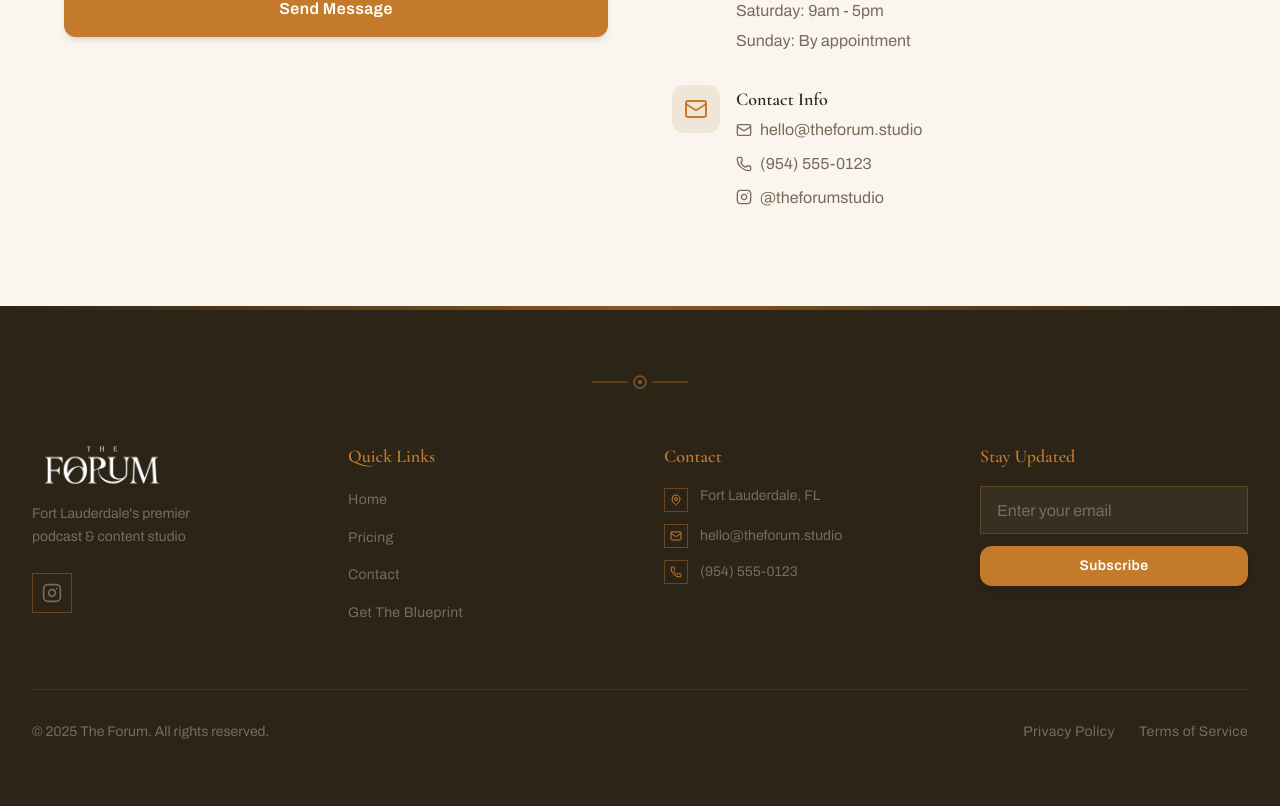
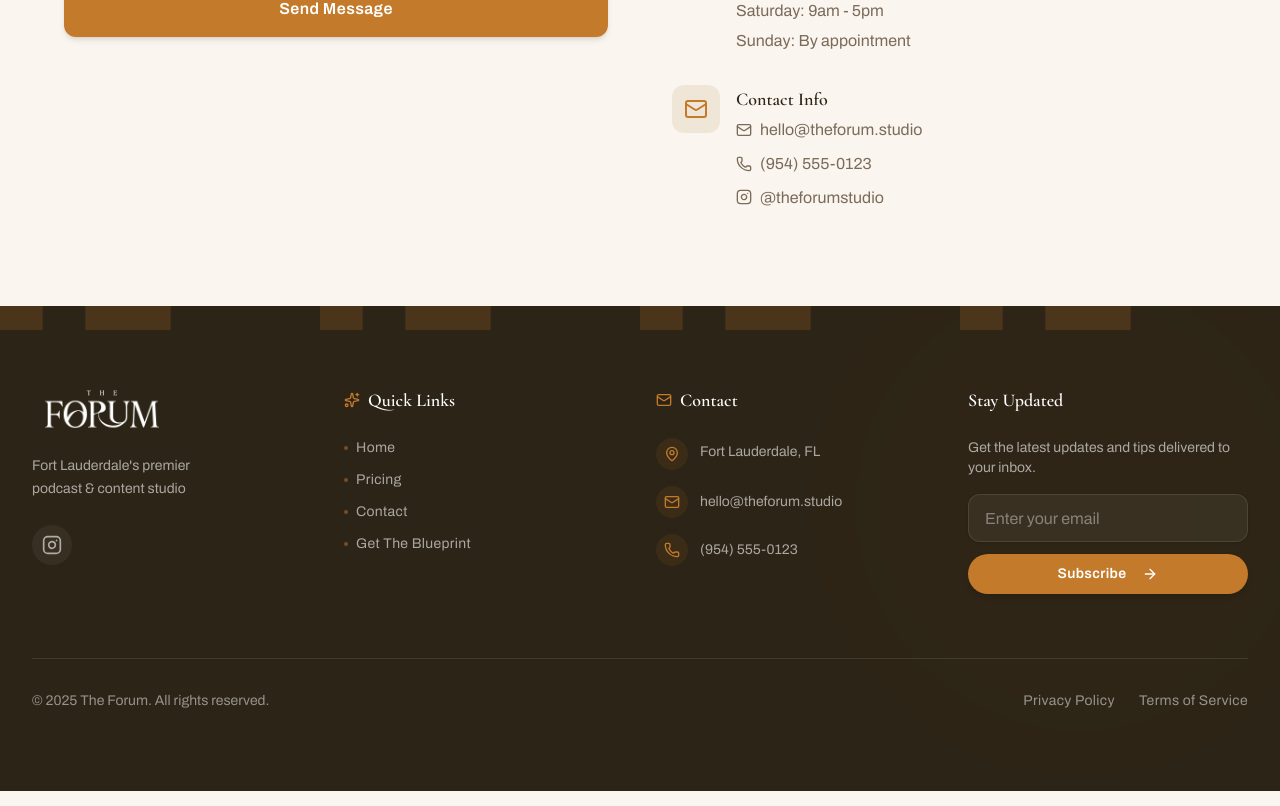
Before and after one commit to Juandurdaneta/the-forum-website, a Next.js app: page /contact in a window 1280 px wide. Shown: the part 1285-2091 px from the top of the page. Built offline with nearby package versions, Linux system fonts and the light colour scheme.

Commit message:
Refactor Footer, Header, FinalCTA, Input, and Select components: enhance styles with Greek Key border, improve layout, and add animations for better user experience

```diff
--- a/components/layout/Footer.tsx
+++ b/components/layout/Footer.tsx
@@ -5,18 +5,31 @@ import { Logo } from "./Logo";
 import { Input } from "@/components/ui/Input";
 import { Button } from "@/components/ui/Button";
 import { SITE_CONFIG, NAV_LINKS, CONTACT_INFO } from "@/lib/constants";
-import { Instagram, Mail, Phone, MapPin } from "lucide-react";
+import { Instagram, Mail, Phone, MapPin, ArrowRight, Sparkles } from "lucide-react";
 import { toast } from "@/components/ui/Toaster";
 import * as React from "react";
+import { motion } from "framer-motion";
 
-// Greek ornament component
-function GreekOrnament() {
+// Greek Key Border Pattern
+function GreekKeyBorder({ className = "", color = "#C47A2B" }: { className?: string; color?: string }) {
   return (
-    <svg className="w-24 h-6 text-brand-terracotta/60" viewBox="0 0 96 24" fill="none">
-      <path d="M0 12h36" stroke="currentColor" strokeWidth="1" />
-      <path d="M60 12h36" stroke="currentColor" strokeWidth="1" />
-      <circle cx="48" cy="12" r="6" stroke="currentColor" strokeWidth="1.5" fill="none" />
-      <circle cx="48" cy="12" r="2" fill="currentColor" />
+    <svg
+      className={className}
+      viewBox="0 0 120 24"
+      fill="none"
+      xmlns="http://www.w3.org/2000/svg"
+      preserveAspectRatio="xMidYMid slice"
+    >
+      <defs>
+        <pattern id="footerGreekKey" x="0" y="0" width="30" height="24" patternUnits="userSpaceOnUse">
+          <path
+            d="M0 20V4h4v12h8V4h4v16h-4V8H8v12H0z"
+            fill={color}
+            fillOpacity="0.2"
+          />
+        </pattern>
+      </defs>
+      <rect width="100%" height="100%" fill="url(#footerGreekKey)" />
     </svg>
   );
 }
@@ -30,7 +43,6 @@ export function Footer() {
     if (!email) return;
 
     setIsLoading(true);
-    // Simulate API call
     await new Promise((resolve) => setTimeout(resolve, 1000));
     setIsLoading(false);
     setEmail("");
@@ -38,29 +50,36 @@ export function Footer() {
   };
 
   return (
-    <footer className="bg-brand-black text-white relative">
+    <footer className="bg-brand-black text-white relative overflow-hidden">
       {/* Greek key border top */}
-      <div className="absolute top-0 left-0 right-0 h-1 bg-gradient-to-r from-transparent via-brand-terracotta/60 to-transparent" />
+      <div className="absolute top-0 left-0 right-0 h-6 overflow-hidden z-10">
+        <GreekKeyBorder className="w-full h-full" />
+      </div>
 
-      <div className="container mx-auto px-4 md:px-6 lg:px-8 py-16">
-        {/* Greek ornament at top */}
-        <div className="flex justify-center mb-12">
-          <GreekOrnament />
-        </div>
+      {/* Background orbs */}
+      <motion.div
+        animate={{
+          scale: [1, 1.2, 1],
+          opacity: [0.05, 0.1, 0.05]
+        }}
+        transition={{ duration: 12, repeat: Infinity }}
+        className="absolute top-0 right-0 w-[400px] h-[400px] bg-brand-terracotta/20 rounded-full blur-3xl"
+      />
 
-        <div className="grid grid-cols-1 md:grid-cols-2 lg:grid-cols-4 gap-12">
+      <div className="container mx-auto px-4 md:px-6 lg:px-8 py-20 relative z-10">
+        <div className="grid grid-cols-1 md:grid-cols-2 lg:grid-cols-4 gap-12 lg:gap-8">
           {/* Logo & Tagline */}
-          <div className="space-y-4">
+          <div className="space-y-6">
             <Logo variant="light" />
-            <p className="text-brand-slate text-sm leading-relaxed mt-0 w-44">
+            <p className="text-white/60 text-sm leading-relaxed max-w-[200px]">
               {SITE_CONFIG.tagline}
             </p>
-            <div className="flex gap-4 mt-6">
+            <div className="flex gap-3">
               <a
                 href={`https://instagram.com/${CONTACT_INFO.instagram.replace("@", "")}`}
                 target="_blank"
                 rel="noopener noreferrer"
-                className="w-10 h-10 border border-brand-terracotta/40 flex items-center justify-center text-brand-slate hover:text-brand-terracotta hover:border-brand-terracotta transition-colors"
+                className="w-10 h-10 rounded-full bg-white/5 flex items-center justify-center text-white/60 hover:text-brand-terracotta hover:bg-brand-terracotta/10 transition-all"
                 aria-label="Instagram"
               >
                 <Instagram className="h-5 w-5" />
@@ -70,7 +89,8 @@ export function Footer() {
 
           {/* Quick Links */}
           <div>
-            <h4 className="font-heading text-lg font-semibold mb-4 text-brand-terracotta">
+            <h4 className="font-heading text-lg font-semibold mb-6 text-white flex items-center gap-2">
+              <Sparkles className="w-4 h-4 text-brand-terracotta" />
               Quick Links
             </h4>
             <ul className="space-y-3">
@@ -78,8 +98,9 @@ export function Footer() {
                 <li key={link.href}>
                   <Link
                     href={link.href}
-                    className="text-brand-slate hover:text-brand-terracotta transition-colors text-sm tracking-wide"
+                    className="text-white/60 hover:text-brand-terracotta transition-colors text-sm tracking-wide flex items-center gap-2 group"
                   >
+                    <span className="w-1 h-1 rounded-full bg-brand-terracotta/50 group-hover:bg-brand-terracotta transition-colors" />
                     {link.label}
                   </Link>
                 </li>
@@ -87,8 +108,9 @@ export function Footer() {
               <li>
                 <Link
                   href="#blueprint"
-                  className="text-brand-slate hover:text-brand-terracotta transition-colors text-sm tracking-wide"
+                  className="text-white/60 hover:text-brand-terracotta transition-colors text-sm tracking-wide flex items-center gap-2 group"
                 >
+                  <span className="w-1 h-1 rounded-full bg-brand-terracotta/50 group-hover:bg-brand-terracotta transition-colors" />
                   Get The Blueprint
                 </Link>
               </li>
@@ -97,32 +119,35 @@ export function Footer() {
 
           {/* Contact Info */}
           <div>
-            <h4 className="font-heading text-lg font-semibold mb-4 text-brand-terracotta">Contact</h4>
-            <ul className="space-y-3 text-sm text-brand-slate">
+            <h4 className="font-heading text-lg font-semibold mb-6 text-white flex items-center gap-2">
+              <Mail className="w-4 h-4 text-brand-terracotta" />
+              Contact
+            </h4>
+            <ul className="space-y-4 text-sm">
               <li className="flex items-start gap-3">
-                <div className="w-6 h-6 border border-brand-terracotta/40 flex items-center justify-center flex-shrink-0 mt-0.5">
-                  <MapPin className="h-3 w-3 text-brand-terracotta" />
+                <div className="w-8 h-8 rounded-full bg-brand-terracotta/10 flex items-center justify-center flex-shrink-0">
+                  <MapPin className="h-4 w-4 text-brand-terracotta" />
                 </div>
-                <span>{CONTACT_INFO.address}</span>
+                <span className="text-white/60 pt-1">{CONTACT_INFO.address}</span>
               </li>
               <li className="flex items-center gap-3">
-                <div className="w-6 h-6 border border-brand-terracotta/40 flex items-center justify-center flex-shrink-0">
-                  <Mail className="h-3 w-3 text-brand-terracotta" />
+                <div className="w-8 h-8 rounded-full bg-brand-terracotta/10 flex items-center justify-center flex-shrink-0">
+                  <Mail className="h-4 w-4 text-brand-terracotta" />
                 </div>
                 <a
                   href={`mailto:${CONTACT_INFO.email}`}
-                  className="hover:text-brand-terracotta transition-colors"
+                  className="text-white/60 hover:text-brand-terracotta transition-colors"
                 >
                   {CONTACT_INFO.email}
                 </a>
               </li>
               <li className="flex items-center gap-3">
-                <div className="w-6 h-6 border border-brand-terracotta/40 flex items-center justify-center flex-shrink-0">
-                  <Phone className="h-3 w-3 text-brand-terracotta" />
+                <div className="w-8 h-8 rounded-full bg-brand-terracotta/10 flex items-center justify-center flex-shrink-0">
+                  <Phone className="h-4 w-4 text-brand-terracotta" />
                 </div>
                 <a
                   href={`tel:${CONTACT_INFO.phone}`}
-                  className="hover:text-brand-terracotta transition-colors"
+                  className="text-white/60 hover:text-brand-terracotta transition-colors"
                 >
                   {CONTACT_INFO.phone}
                 </a>
@@ -132,9 +157,12 @@ export function Footer() {
 
           {/* Newsletter */}
           <div>
-            <h4 className="font-heading text-lg font-semibold mb-4 text-brand-terracotta">
+            <h4 className="font-heading text-lg font-semibold mb-6 text-white">
               Stay Updated
             </h4>
+            <p className="text-white/60 text-sm mb-4">
+              Get the latest updates and tips delivered to your inbox.
+            </p>
 
             <form onSubmit={handleNewsletterSubmit} className="space-y-3">
               <Input
@@ -142,23 +170,28 @@ export function Footer() {
                 placeholder="Enter your email"
                 value={email}
                 onChange={(e) => setEmail(e.target.value)}
-                className="bg-white/5 border-brand-terracotta/30 text-white placeholder:text-brand-slate focus:border-brand-terracotta"
+                className="bg-white/5 border-white/10 text-white placeholder:text-white/40 focus:border-brand-terracotta rounded-xl"
               />
               <Button
                 type="submit"
                 size="sm"
-                className="w-full"
+                className="w-full rounded-full"
                 disabled={isLoading}
               >
-                {isLoading ? "Subscribing..." : "Subscribe"}
+                {isLoading ? "Subscribing..." : (
+                  <>
+                    Subscribe
+                    <ArrowRight className="ml-2 h-4 w-4" />
+                  </>
+                )}
               </Button>
             </form>
           </div>
         </div>
 
         {/* Bottom Bar */}
-        <div className="mt-16 pt-8 border-t border-brand-terracotta/20">
-          <div className="flex flex-col md:flex-row justify-between items-center gap-4 text-sm text-brand-slate">
+        <div className="mt-16 pt-8 border-t border-white/10">
+          <div className="flex flex-col md:flex-row justify-between items-center gap-4 text-sm text-white/50">
             <p>© {new Date().getFullYear()} The Forum. All rights reserved.</p>
             <div className="flex gap-6">
               <Link
--- a/components/layout/Header.tsx
+++ b/components/layout/Header.tsx
@@ -7,7 +7,7 @@ import { cn } from "@/lib/utils";
 import { Logo } from "./Logo";
 import { Button } from "@/components/ui/Button";
 import { NAV_LINKS } from "@/lib/constants";
-import { Menu, X } from "lucide-react";
+import { Menu, X, ArrowRight } from "lucide-react";
 import { motion, AnimatePresence } from "framer-motion";
 
 export function Header() {
@@ -33,7 +33,7 @@ export function Header() {
         className={cn(
           "fixed top-0 left-0 right-0 z-50 transition-all duration-300",
           isScrolled
-            ? "bg-white/95 backdrop-blur-md shadow-sm py-3"
+            ? "bg-white/95 backdrop-blur-md shadow-lg py-3"
             : "bg-transparent py-5"
         )}
       >
@@ -48,30 +48,42 @@ export function Header() {
                   key={link.href}
                   href={link.href}
                   className={cn(
-                    "text-sm font-medium tracking-wide transition-colors hover:text-brand-terracotta",
+                    "text-sm font-medium tracking-wide transition-colors hover:text-brand-terracotta relative group",
                     pathname === link.href
                       ? "text-brand-terracotta"
                       : "text-brand-black"
                   )}
                 >
                   {link.label}
+                  <span className={cn(
+                    "absolute -bottom-1 left-0 w-0 h-0.5 bg-brand-terracotta transition-all duration-300 group-hover:w-full",
+                    pathname === link.href && "w-full"
+                  )} />
                 </Link>
               ))}
-              <Button size="sm" asChild className="rounded-none">
-                <Link href="#blueprint">Get The Blueprint</Link>
+              <Button size="sm" asChild className="rounded-full shadow-md hover:shadow-lg">
+                <Link href="#blueprint">
+                  Get The Blueprint
+                  <ArrowRight className="ml-2 h-4 w-4" />
+                </Link>
               </Button>
             </div>
 
             {/* Mobile Menu Button */}
             <button
               onClick={() => setIsMobileMenuOpen(!isMobileMenuOpen)}
-              className="md:hidden p-2 text-brand-black hover:text-brand-terracotta transition-colors"
+              className={cn(
+                "md:hidden w-10 h-10 rounded-full flex items-center justify-center transition-all",
+                isMobileMenuOpen
+                  ? "bg-brand-terracotta text-white"
+                  : "bg-brand-terracotta/10 text-brand-black hover:bg-brand-terracotta/20"
+              )}
               aria-label="Toggle menu"
             >
               {isMobileMenuOpen ? (
-                <X className="h-6 w-6" />
+                <X className="h-5 w-5" />
               ) : (
-                <Menu className="h-6 w-6" />
+                <Menu className="h-5 w-5" />
               )}
             </button>
           </nav>
@@ -89,9 +101,14 @@ export function Header() {
             className="fixed inset-0 z-40 bg-brand-cream pt-24 md:hidden"
           >
             <nav className="flex flex-col items-center gap-6 p-8">
-              {NAV_LINKS.map((link) => (
+              {NAV_LINKS.map((link, index) => (
+                <motion.div
+                  key={link.href}
+                  initial={{ opacity: 0, y: 10 }}
+                  animate={{ opacity: 1, y: 0 }}
+                  transition={{ delay: index * 0.1 }}
+                >
                   <Link
-                  key={link.href}
                     href={link.href}
                     className={cn(
                       "text-xl font-heading font-medium transition-colors hover:text-brand-terracotta",
@@ -102,10 +119,20 @@ export function Header() {
                   >
                     {link.label}
                   </Link>
+                </motion.div>
               ))}
-              <Button size="lg" className="mt-4 w-full max-w-xs rounded-none" asChild>
-                <Link href="#blueprint">Get The Blueprint</Link>
+              <motion.div
+                initial={{ opacity: 0, y: 10 }}
+                animate={{ opacity: 1, y: 0 }}
+                transition={{ delay: NAV_LINKS.length * 0.1 }}
+              >
+                <Button size="lg" className="mt-4 w-full max-w-xs rounded-full shadow-lg" asChild>
+                  <Link href="#blueprint">
+                    Get The Blueprint
+                    <ArrowRight className="ml-2 h-5 w-5" />
+                  </Link>
                 </Button>
+              </motion.div>
             </nav>
           </motion.div>
         )}
--- a/components/ui/Input.tsx
+++ b/components/ui/Input.tsx
@@ -25,7 +25,7 @@ const Input = React.forwardRef<HTMLInputElement, InputProps>(
           type={type}
           id={inputId}
           className={cn(
-            "flex h-12 w-full border border-brand-terracotta/30 bg-white px-4 py-3 text-base text-brand-black transition-all duration-200",
+            "flex h-12 w-full rounded-xl border border-brand-terracotta/20 bg-white px-4 py-3 text-base text-brand-black transition-all duration-200 shadow-sm",
             "placeholder:text-brand-slate",
             "focus:outline-none focus:ring-2 focus:ring-brand-terracotta/50 focus:border-brand-terracotta",
             "disabled:cursor-not-allowed disabled:opacity-50",
--- a/components/ui/Select.tsx
+++ b/components/ui/Select.tsx
@@ -28,7 +28,7 @@ const Select = React.forwardRef<HTMLSelectElement, SelectProps>(
           <select
             id={selectId}
             className={cn(
-              "flex h-12 w-full appearance-none border border-brand-terracotta/30 bg-white px-4 py-3 pr-10 text-base text-brand-black transition-all duration-200",
+              "flex h-12 w-full appearance-none rounded-xl border border-brand-terracotta/20 bg-white px-4 py-3 pr-10 text-base text-brand-black transition-all duration-200 shadow-sm",
               "focus:outline-none focus:ring-2 focus:ring-brand-terracotta/50 focus:border-brand-terracotta",
               "disabled:cursor-not-allowed disabled:opacity-50",
               error && "border-red-500 focus:ring-red-500",
```
Also changed, not shown: components/sections/FinalCTA.tsx (+76 -38 lines). Lines whose indentation alone changed are shown as unchanged.
